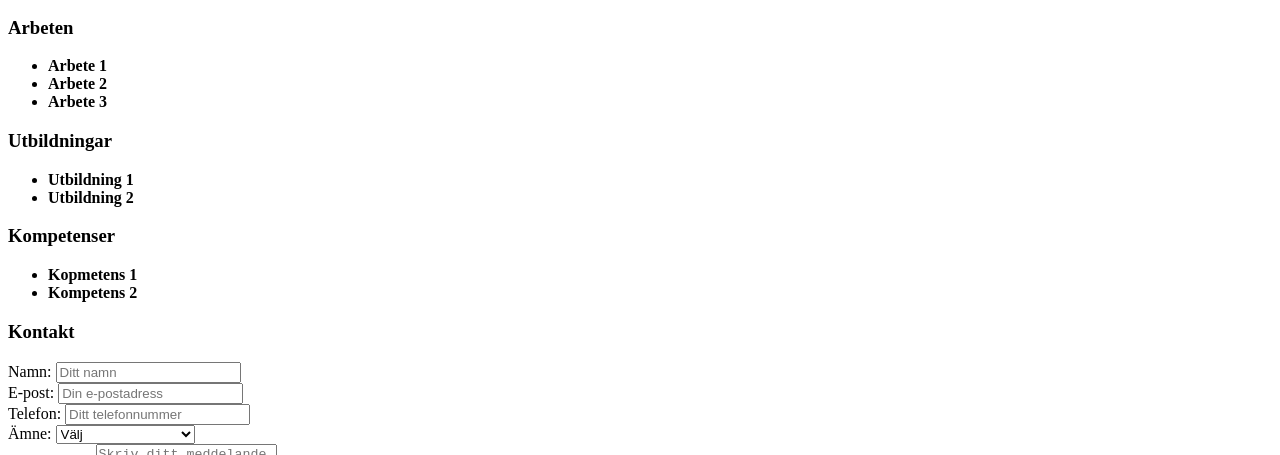
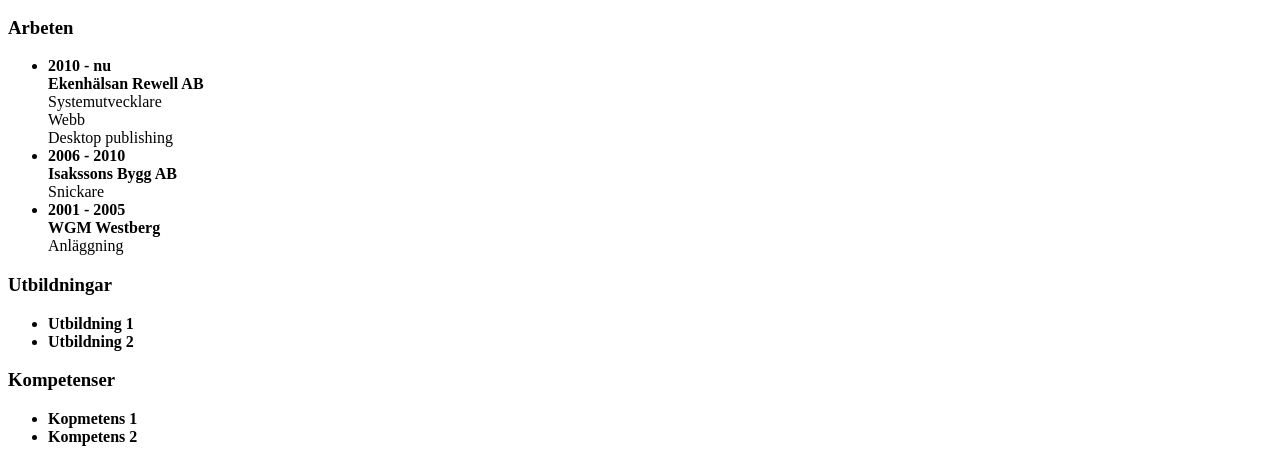
Before and after one commit to JoooooMei/CV-HTML, a plain HTML site: page index.html in a window 1280 px wide. Shown: the part 728-1183 px from the top of the page. Drawn offline with Linux system fonts and the light colour scheme.

Commit message:
Update index.html

```diff
--- a/index.html
+++ b/index.html
@@ -57,15 +57,46 @@
                 <h3>Arbeten</h3>
                 <ul>
                     <li>
-                        <strong>Arbete 1</strong>
+                        <!-- timlenie-wrapper: för att placera child-element bredvid varandara  -->
+                        <div class="timeline-wrapper">
+                            <div>
+                                <strong>2010 - nu </strong>
+                            </div>
+                            <div>
+                                <strong>Ekenhälsan Rewell AB</strong><br>
+                                <!-- Kan en <ul> vara child till li? -->
+                                Systemutvecklare<br>
+                                Webb<br>
+                                Desktop publishing
+                            </div>
+                        </div>
+
                     </li>
 
                     <li>
-                        <strong>Arbete 2</strong>
+                        <div class="timeline-wrapper">
+                            <div>
+                                <strong>2006 - 2010 </strong>
+                            </div>
+                            <div>
+                                <strong>Isakssons Bygg AB</strong><br>
+                                Snickare
+                            </div>
+                        </div>
+
                     </li>
 
                     <li>
-                        <strong>Arbete 3</strong>
+                        <div class="timeline-wrapper">
+                            <div>
+                                <strong>2001 - 2005</strong>
+                            </div>
+                            <div>
+                                <strong>WGM Westberg</strong><br>
+                                Anläggning
+                            </div>
+                        </div>
+
                     </li>
                 </ul>
             </section>
```
